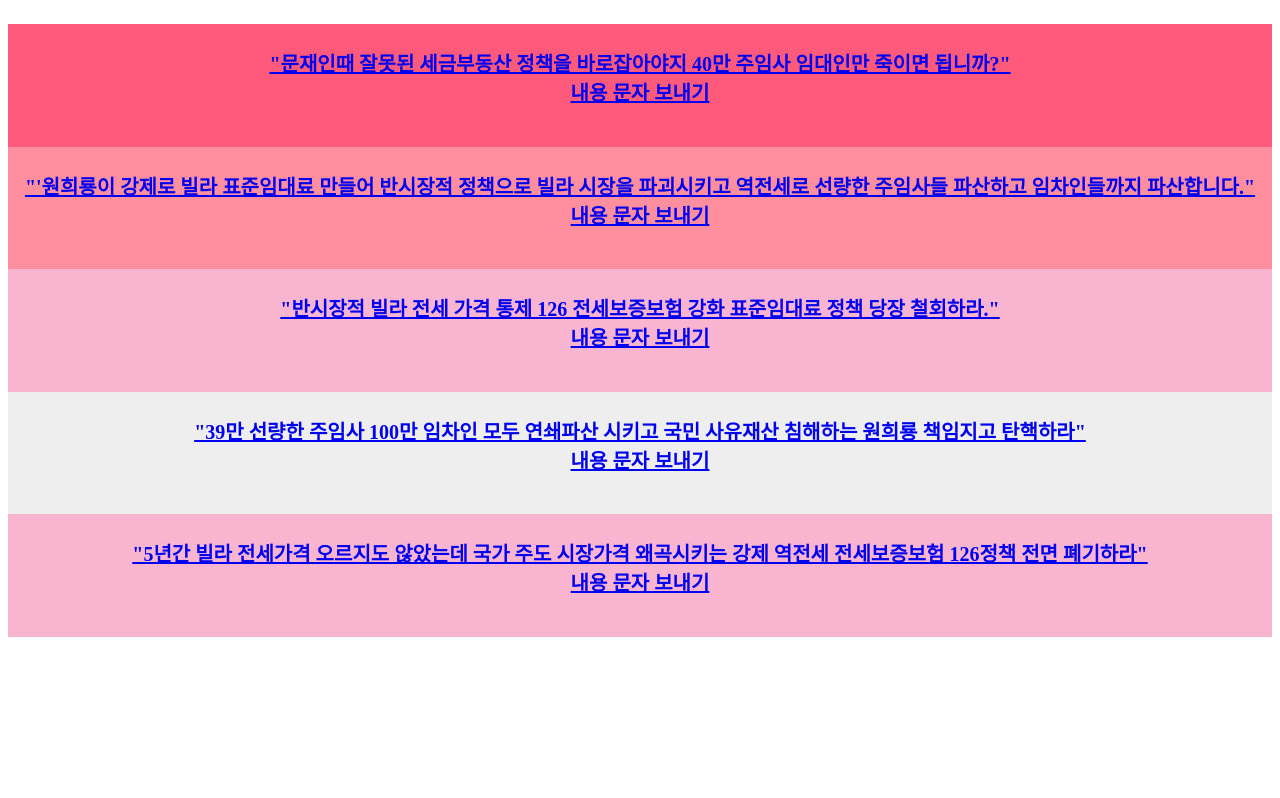
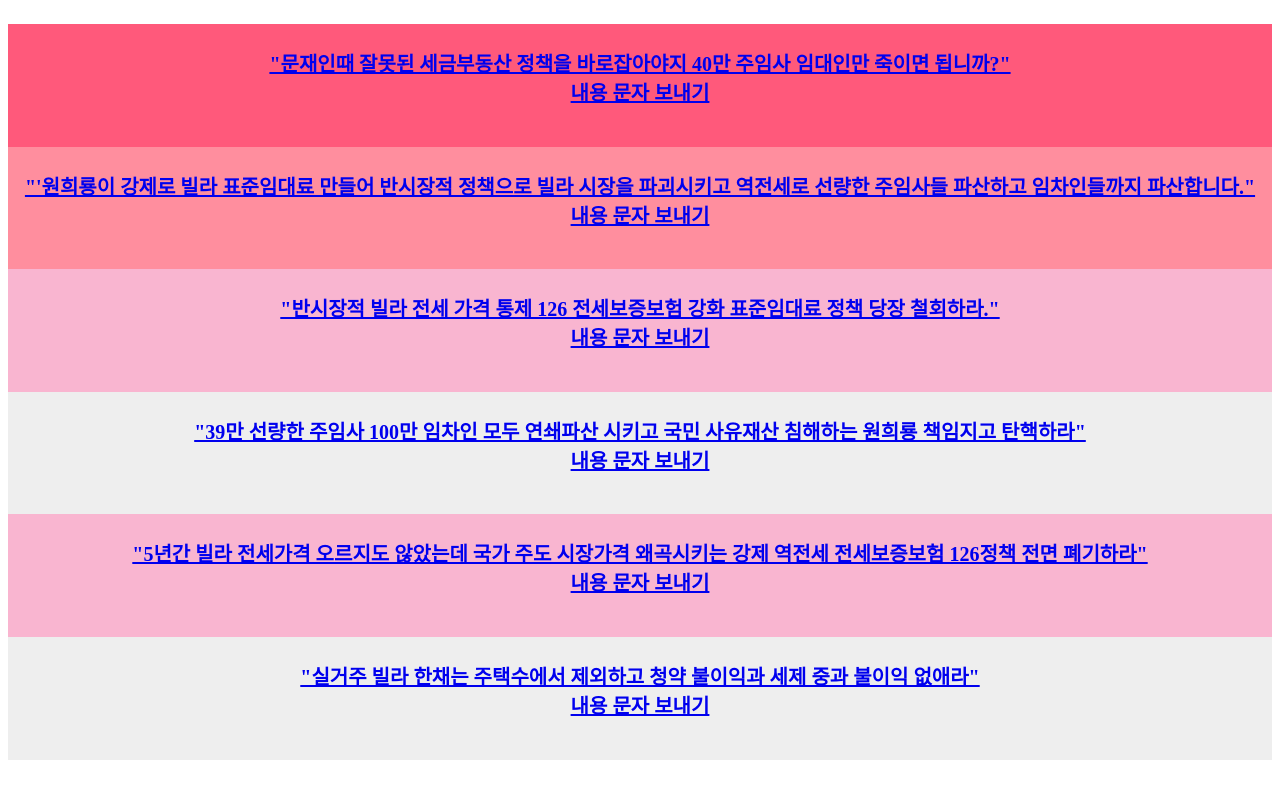
Before and after one commit to xoixoi/xoxo, a plain HTML site: page power2.html in a window 1280 px wide. Shown: the part 846-1644 px from the top of the page. Before the commit the page ends 1607 px from the top, so only its background shows below. Drawn offline with Linux system fonts and the light colour scheme.

Commit message:
Update power2.html

```diff
--- a/power2.html
+++ b/power2.html
@@ -139,6 +139,15 @@ td {
 			  </h2></td>
 
 		</tr>
+			<tr>
+			<td colspan="3" align="center" bgcolor="#EEEEEE">
+				<h2><br />
+			    <a onclick="var message='실거주 빌라 한채는 주택수에서 제외하고
+청약 불이익과 세제 중과 불이익 없애라';var userAgent = navigator.userAgent.toLowerCase().indexOf('android') > -1;setAttribute('href', 'sms:' + (userAgent ? '' : '/open?addresses=') + '01049320102, 01053025140, 01029159600, 01046928600, 01062516937, 01086509808, 01064172040, 01092083789, 01076793940' + (userAgent ? '?' : '&amp;') + 'body=' + message.replace(/(\r\n)/g, '%0a'));" href="sms:/open?addresses=01049320102, 01053025140, 01046928600, 01029159600, 01062516937, 01086509808, 01064172040, 01092083789, 01076793940&amp;body=실거주 빌라 한채는 주택수에서 제외하고
+청약 불이익과 세제 중과 불이익 없애라">"실거주 빌라 한채는 주택수에서 제외하고 청약 불이익과 세제 중과 불이익 없애라"<br>내용 문자	보내기</a>
+				<br />&nbsp;
+		      </h2></td>
+		</tr>
 
 
     </tbody></table>
```
